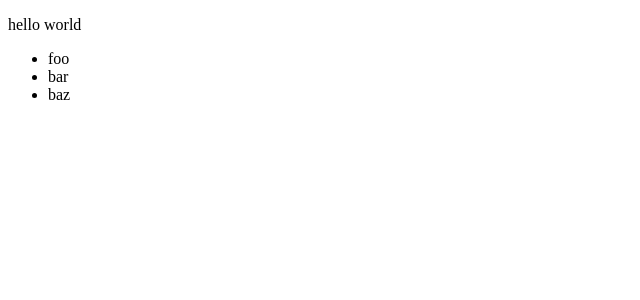
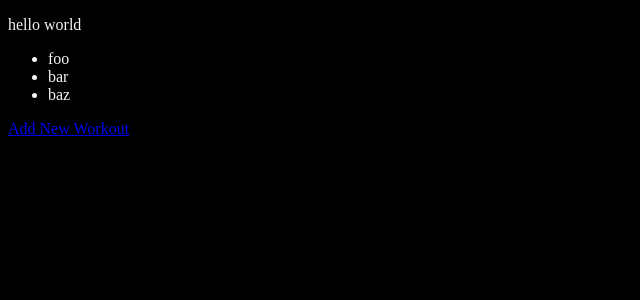
Before and after one commit to HeadandFolders/project_gains, a Django app: page /WorkoutApp/ in a window 1280 px wide. Shown: the top 300 px of the page, without its empty margins (0-640 px from the left). Run offline with Django 4.2, Linux system fonts and the light colour scheme.

Commit message:
created add workout form,  linked index/add pages

```diff
--- a/project_gains/WorkoutApp/templates/WorkoutApp/index.html
+++ b/project_gains/WorkoutApp/templates/WorkoutApp/index.html
@@ -1,14 +1,14 @@
-<!DOCTYPE html>
-<html lang="en">
-<head>
-	<title>index</title>
-</head>
-<body>
+{% extends "WorkoutApp/layout.html" %}
+{% block body %}
+
 	<p>hello world</p>
 	<ul>
 	{% for task in tasks %}
 	<li>{{ task }}</li>
 	{% endfor %}
 	</ul>
-</body>
-</html>
+
+	<a href="{% url 'WorkoutApp:add' %}">Add New Workout</a>
+
+
+{% endblock %}
--- /dev/null
+++ b/project_gains/WorkoutApp/templates/WorkoutApp/layout.html
@@ -0,0 +1,95 @@
+<!DOCTYPE html>
+<html lang="en">
+<head>
+  <title>add task</title>
+  <style>
+
+.tag_text{
+  background: #f2ccff;
+  color: #9900cc;
+  border-radius: 4px;
+  width: 200px;
+  padding: 2px;
+}
+.neonText {
+  color: #fff;
+  text-shadow:
+      0 0 7px #fff,
+      0 0 10px #fff,
+      0 0 21px #fff,
+      0 0 42px #0fa,
+      0 0 82px #0fa,
+      0 0 92px #0fa,
+      0 0 102px #0fa,
+      0 0 151px #0fa;
+}
+.neonTextTitle {
+  animation: flicker 1.5s infinite alternate;
+  color: #fff;
+}
+
+h1,p,li {
+  color: whitesmoke;
+  left: 700px;
+}
+
+/* Flickering animation */
+@keyframes flicker {
+
+  0%, 18%, 22%, 25%, 53%, 57%, 100% {
+
+      text-shadow:
+      0 0 4px #eeffcc,
+      0 0 11px #eeffcc,
+      0 0 19px #eeffcc,
+      0 0 40px #e6ffb3,
+      0 0 80px #e6ffb3,
+      0 0 90px #e6ffb3,
+      0 0 100px #e6ffb3,
+      0 0 150px #e6ffb3;
+
+  }
+
+  20%, 24%, 55% {
+      text-shadow: none;
+  }
+}
+
+
+.grid-container {
+  display: grid;
+  gap: 20px 20px;
+  grid-template-areas:
+    'header header header'
+    'main main main'
+    'footer footer footer';
+  background-color: #000000;
+  padding: 20px;
+}
+.grid-container > div {
+  border: 0.2rem solid #fff;
+  padding: 0.4em;
+  width: 300px;
+  box-shadow: 0 0 .2rem #fff,
+              0 0 .2rem #fff,
+              0 0 2rem #ff0000,
+              0 0 0.8rem #ff0000,
+              0 0 2.8rem #ff0000,
+              inset 0 0 1.3rem #ff0000;
+  border-radius: 0.5rem;
+  font-size: 20px;
+  font-family: "Papyrus", Helvetica, sans-serif;
+  text-align: center;
+  color: white;
+  background-image: url("https://2.bp.blogspot.com/-2vfAuw_jC4E/T4Bl4zz6o9I/AAAAAAAAABs/9iHupfgwnhE/s1600/Hand+Painted+Wood.jpg")
+}
+body {
+  background-color: black;
+}
+</style>
+</head>
+<body>
+  {% block body %}
+  {% endblock %}
+</body>
+</html>
--- a/project_gains/WorkoutApp/urls.py
+++ b/project_gains/WorkoutApp/urls.py
@@ -1,7 +1,8 @@
 from django.urls import path
 from . import views
 
-
+app_name = "WorkoutApp" #this is app name for the urls;it helps uniquely identify all of the urls
 urlpatterns = [
-    path("", views.index, name="index")
+    path("", views.index, name="index"),
+    path("add", views.add, name="add")
 ]
--- a/project_gains/WorkoutApp/views.py
+++ b/project_gains/WorkoutApp/views.py
@@ -1,13 +1,41 @@
-from django.http import HttpResponse
+from django.http import HttpResponse,HttpResponseRedirect
+from django.urls import reverse
 from django.shortcuts import render
 from django.template import loader
+from django import forms
+from django.forms import MultiWidget, TextInput
 
 # Create your views here.
 
 tasks = ["foo", "bar", "baz"]
+
+class NewPostForm(forms.Form):
+    url = forms.URLField(label="workout_url")
+    hashtag = forms.CharField(widget=TextInput(attrs={'placeholder': '#UpperBody'}), label="workout_hashtag")
+    opinion = forms.CharField(label="workout_opinion")
+    rating = forms.IntegerField(max_value=10, min_value=1, label="workout_rating")
+
+
 def index(request):
     context = {
     'tasks': tasks
     }
     template = loader.get_template('WorkoutApp/index.html')
     return HttpResponse(template.render(context, request))
+
+def add(request):
+    template = loader.get_template('WorkoutApp/add.html')
+    context = {
+        "form": NewPostForm()
+    }
+    if request.method == "POST":
+        form = NewPostForm(request.POST)
+        if form.is_valid():
+            workout = form.cleaned_data["hashtag"]
+            tasks.append(workout)
+            return HttpResponseRedirect(reverse("WorkoutApp:index"))
+        else:
+            return render(request, "WorkoutApp/add.html",{
+                "form": form
+            })
+    return HttpResponse(template.render(context, request))
```
Also changed, not shown: project_gains/WorkoutApp/templates/WorkoutApp/add.html (added, +11 -0 lines).
